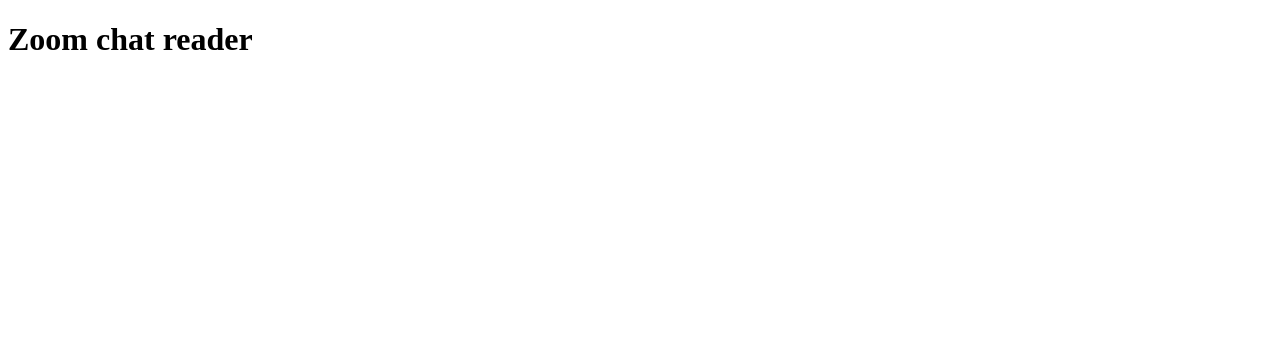
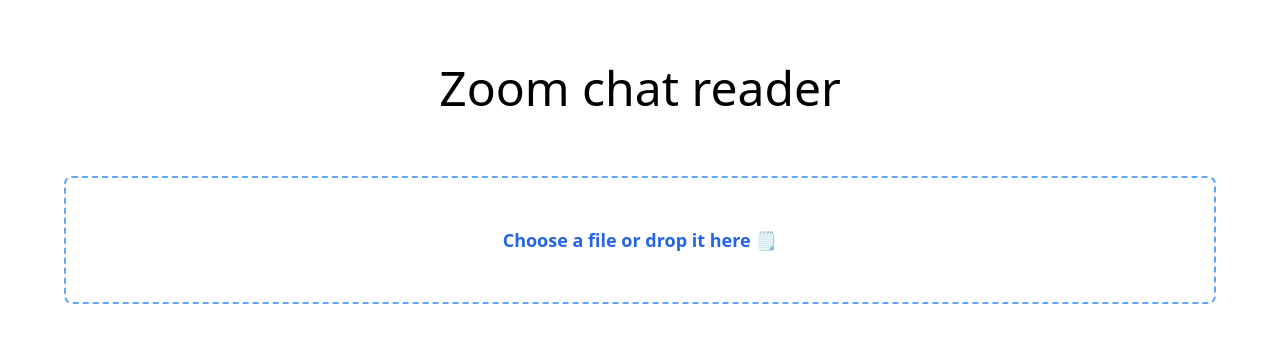
Before and after one commit to hta218/zoom-chat-reader, a plain HTML site: page index.html in a window 1280 px wide. Drawn offline with nearby package versions, Linux system fonts and the light colour scheme.

Commit message:
Adding drop target

```diff
--- a/index.html
+++ b/index.html
@@ -5,8 +5,19 @@
     <meta http-equiv="X-UA-Compatible" content="IE=edge" />
     <meta name="viewport" content="width=device-width, initial-scale=1.0" />
     <title>Zoom chat reader</title>
+    <script src="https://cdn.tailwindcss.com?plugins=typography"></script>
   </head>
-  <body>
-    <h1>Zoom chat reader</h1>
+  <body class="p-16">
+    <h1 class="text-5xl font-medium text-center mb-16">Zoom chat reader</h1>
+    <div
+      id="drop_target"
+      class="cursor-pointer w-full h-32 border-2 border-blue-400 border-dashed rounded-lg flex items-center justify-center"
+    >
+      <input type="file" id="file_input" class="hidden" />
+      <span class="text-lg font-bold text-blue-600"
+        >Choose a file or drop it here 🗒️</span
+      >
+    </div>
+    <script src="./main.js"></script>
   </body>
 </html>
```
